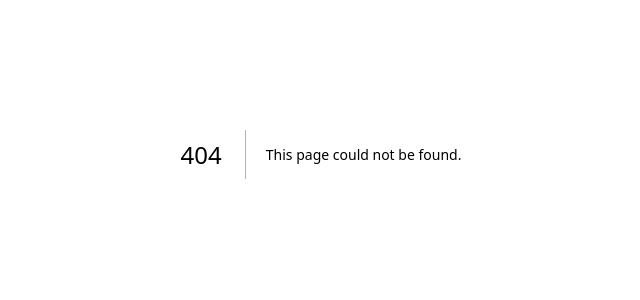
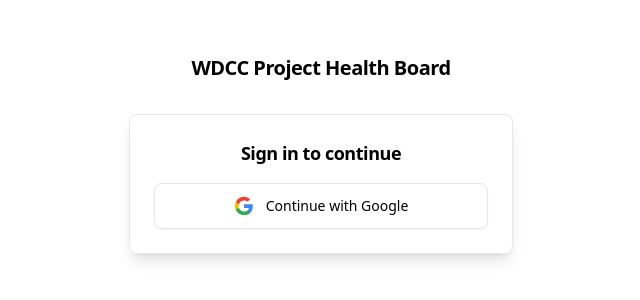
Before and after one commit to UoaWDCC/projects-health-dashboard, a Next.js app in the folder apps/web/: page /signin in a window 1280 px wide. Before the commit this address had no page. Shown: the part 246-546 px from the top of the page, without its empty margins (319-959 px from the left). Built offline with nearby package versions, Linux system fonts and the light colour scheme.

Commit message:
feat: sign in with google oauth

```diff
--- /dev/null
+++ b/apps/web/src/app/(public)/signin/page.tsx
@@ -0,0 +1,69 @@
+import { signInWithGoogle } from '@/lib/auth-utils/oauth'
+import { Card, CardContent, CardHeader, CardTitle } from '@/components/ui/card'
+
+const authErrorMessages: Record<string, string> = {
+  auth: 'Authentication failed. Please try again.',
+  invalid_client: 'Google OAuth client is invalid or missing. Check provider credentials.',
+  access_denied: 'Sign-in was canceled or denied.',
+  missing_code: 'Sign-in response was incomplete. Please try again.',
+  oauth_start_failed: 'Could not start Google sign-in. Please retry.',
+  session_exchange_failed: 'Could not complete sign-in. Please retry.',
+  unexpected_auth_error: 'Unexpected auth error. Please try again.',
+}
+
+export default async function SignIn({
+  searchParams,
+}: {
+  searchParams: Promise<{ error?: string; error_description?: string }>
+}) {
+  const { error, error_description } = await searchParams
+  const errorMessage = (error && authErrorMessages[error]) || error_description || null
+
+  return (
+    <main className="flex min-h-screen items-center justify-center bg-gradient-to-b from-muted/40 to-background px-4">
+      <div className="flex w-full max-w-sm flex-col items-center gap-8">
+        <h1 className="text-xl font-semibold tracking-tight">WDCC Project Health Board</h1>
+
+        <Card className="w-full shadow-lg">
+          <CardHeader className="pb-4 text-center">
+            <CardTitle className="text-lg">Sign in to continue</CardTitle>
+          </CardHeader>
+          <CardContent className="space-y-4">
+            {errorMessage && (
+              <div className="rounded-md border border-destructive/30 bg-destructive/10 px-3 py-2.5 text-center text-sm text-destructive">
+                {errorMessage}
+              </div>
+            )}
+
+            <form className="w-full">
+              <button
+                formAction={signInWithGoogle}
+                className="flex w-full items-center justify-center gap-3 rounded-lg border bg-background px-5 py-3 text-sm font-medium shadow-sm transition-all hover:bg-muted hover:shadow-md active:scale-[0.98]"
+              >
+                <svg viewBox="0 0 24 24" className="h-5 w-5" aria-hidden="true">
+                  <path
+                    d="M22.56 12.25c0-.78-.07-1.53-.2-2.25H12v4.26h5.92c-.26 1.37-1.04 2.53-2.21 3.31v2.77h3.57c2.08-1.92 3.28-4.74 3.28-8.09z"
+                    fill="#4285F4"
+                  />
+                  <path
+                    d="M12 23c2.97 0 5.46-.98 7.28-2.66l-3.57-2.77c-.98.66-2.23 1.06-3.71 1.06-2.86 0-5.29-1.93-6.16-4.53H2.18v2.84C3.99 20.53 7.7 23 12 23z"
+                    fill="#34A853"
+                  />
+                  <path
+                    d="M5.84 14.09c-.22-.66-.35-1.36-.35-2.09s.13-1.43.35-2.09V7.07H2.18C1.43 8.55 1 10.22 1 12s.43 3.45 1.18 4.93l3.66-2.84z"
+                    fill="#FBBC05"
+                  />
+                  <path
+                    d="M12 5.38c1.62 0 3.06.56 4.21 1.64l3.15-3.15C17.45 2.09 14.97 1 12 1 7.7 1 3.99 3.47 2.18 7.07l3.66 2.84c.87-2.6 3.3-4.53 6.16-4.53z"
+                    fill="#EA4335"
+                  />
+                </svg>
+                Continue with Google
+              </button>
+            </form>
+          </CardContent>
+        </Card>
+      </div>
+    </main>
+  )
+}
--- /dev/null
+++ b/apps/web/src/app/auth/callback/route.ts
@@ -0,0 +1,41 @@
+import { createClient } from '@/lib/supabase/server'
+import { NextResponse } from 'next/server'
+import type { NextRequest } from 'next/server'
+
+// OAuth callback handler
+
+export async function GET(request: NextRequest) {
+  const { searchParams, origin } = new URL(request.url)
+  const code = searchParams.get('code')
+  const next = searchParams.get('next') ?? '/'
+  const providerError = searchParams.get('error') ?? searchParams.get('error_code')
+  const providerErrorDescription = searchParams.get('error_description')
+
+  if (providerError) {
+    const params = new URLSearchParams({ error: providerError })
+    if (providerErrorDescription) {
+      params.set('error_description', providerErrorDescription)
+    }
+
+    return NextResponse.redirect(`${origin}/signin?${params.toString()}`)
+  }
+
+  if (!code) {
+    return NextResponse.redirect(`${origin}/signin?error=missing_code`)
+  }
+
+  try {
+    const supabase = await createClient()
+    const { error } = await supabase.auth.exchangeCodeForSession(code)
+
+    if (!error) {
+      return NextResponse.redirect(`${origin}${next}`)
+    }
+
+    const params = new URLSearchParams({ error: 'session_exchange_failed' })
+    params.set('error_description', error.message)
+    return NextResponse.redirect(`${origin}/signin?${params.toString()}`)
+  } catch {
+    return NextResponse.redirect(`${origin}/signin?error=unexpected_auth_error`)
+  }
+}
--- /dev/null
+++ b/apps/web/src/lib/auth-utils/oauth.ts
@@ -0,0 +1,31 @@
+'use server'
+
+import { createClient } from '@/lib/supabase/server'
+import { headers } from 'next/headers'
+import { redirect } from 'next/navigation'
+
+// Initiates the Google OAuth flow
+
+export async function signInWithGoogle() {
+  const supabase = await createClient()
+  const headersList = await headers()
+  const origin =
+    headersList.get('origin') ?? process.env.NEXT_PUBLIC_SITE_URL ?? 'http://localhost:3000'
+
+  const { data, error } = await supabase.auth.signInWithOAuth({
+    provider: 'google',
+    options: {
+      redirectTo: `${origin}/auth/callback`,
+    },
+  })
+
+  if (error || !data.url) {
+    const params = new URLSearchParams({ error: 'oauth_start_failed' })
+    if (error?.message) {
+      params.set('error_description', error.message)
+    }
+    redirect(`/signin?${params.toString()}`)
+  }
+
+  redirect(data.url)
+}
```
